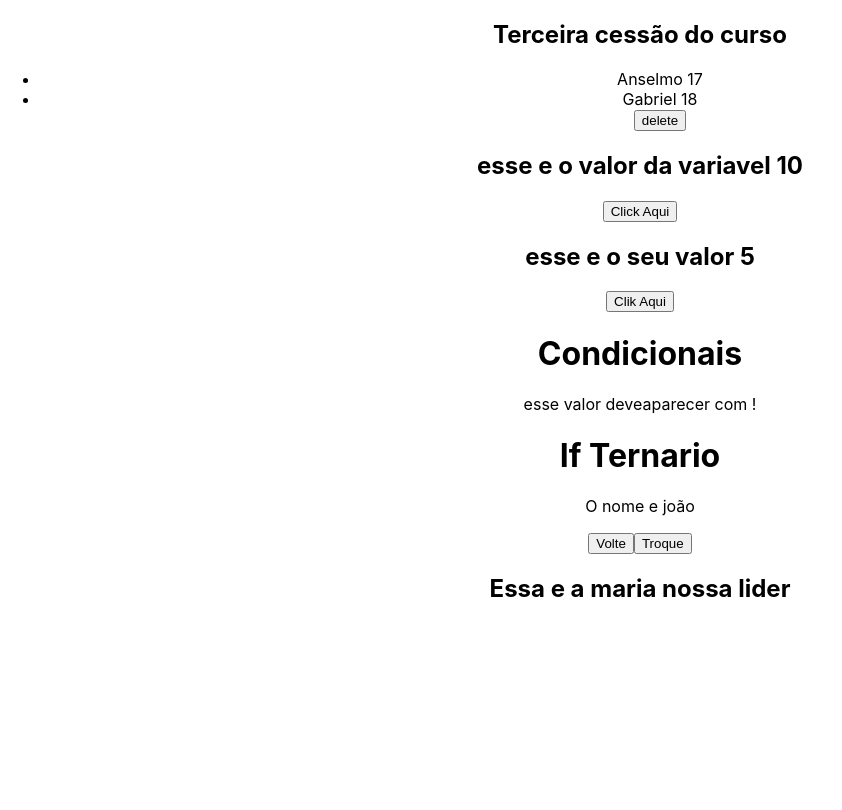
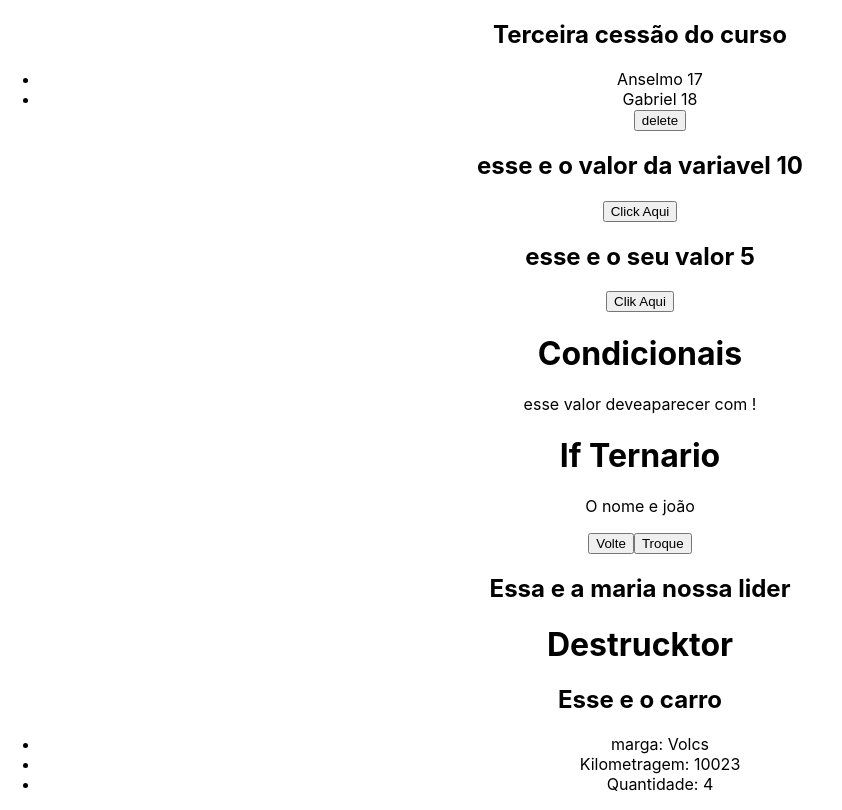
Before and after one commit to Anselmo5/CursoReact, a React (Create React App) app in the folder etapa3/: page / in a window 1280 px wide. Shown: the whole page, without its empty margins (0-842 px from the left). Built offline with nearby package versions, Linux system fonts and the light colour scheme.

Commit message:
alteração

```diff
--- a/etapa3/src/App.js
+++ b/etapa3/src/App.js
@@ -7,6 +7,7 @@ import Condicionaltender from './components/Condicionaltender';
 import Ternario from './components/Ternario';
 import Showpropsname from './components/Showpropsname';
 import { useState } from 'react';
+import CardRenderDestruck from './components/CardRenderDestruck';
 
 
 
@@ -29,6 +30,7 @@ function App() {
       <Condicionaltender/>
       <Ternario/>
       <Showpropsname name={username} /> {/*name="mateus" Outra forma de se fazer*/}
+      <CardRenderDestruck brand="Volcs" km={10023} pneus={4} />
     </div>
 
 
--- /dev/null
+++ b/etapa3/src/components/CardRenderDestruck.js
@@ -0,0 +1,17 @@
+import React from 'react'
+
+const CardRenderDestruck = ({brand,km,pneus}) => {
+  return (
+    <div>
+        <h1>Destrucktor</h1>
+      <h2>Esse e o carro</h2>
+      <ul>
+        <li> marga: {brand} </li>
+        <li> Kilometragem: {km} </li>
+        <li> Quantidade: {pneus} </li>
+      </ul>
+    </div>
+  )
+}
+
+export default CardRenderDestruck
```
